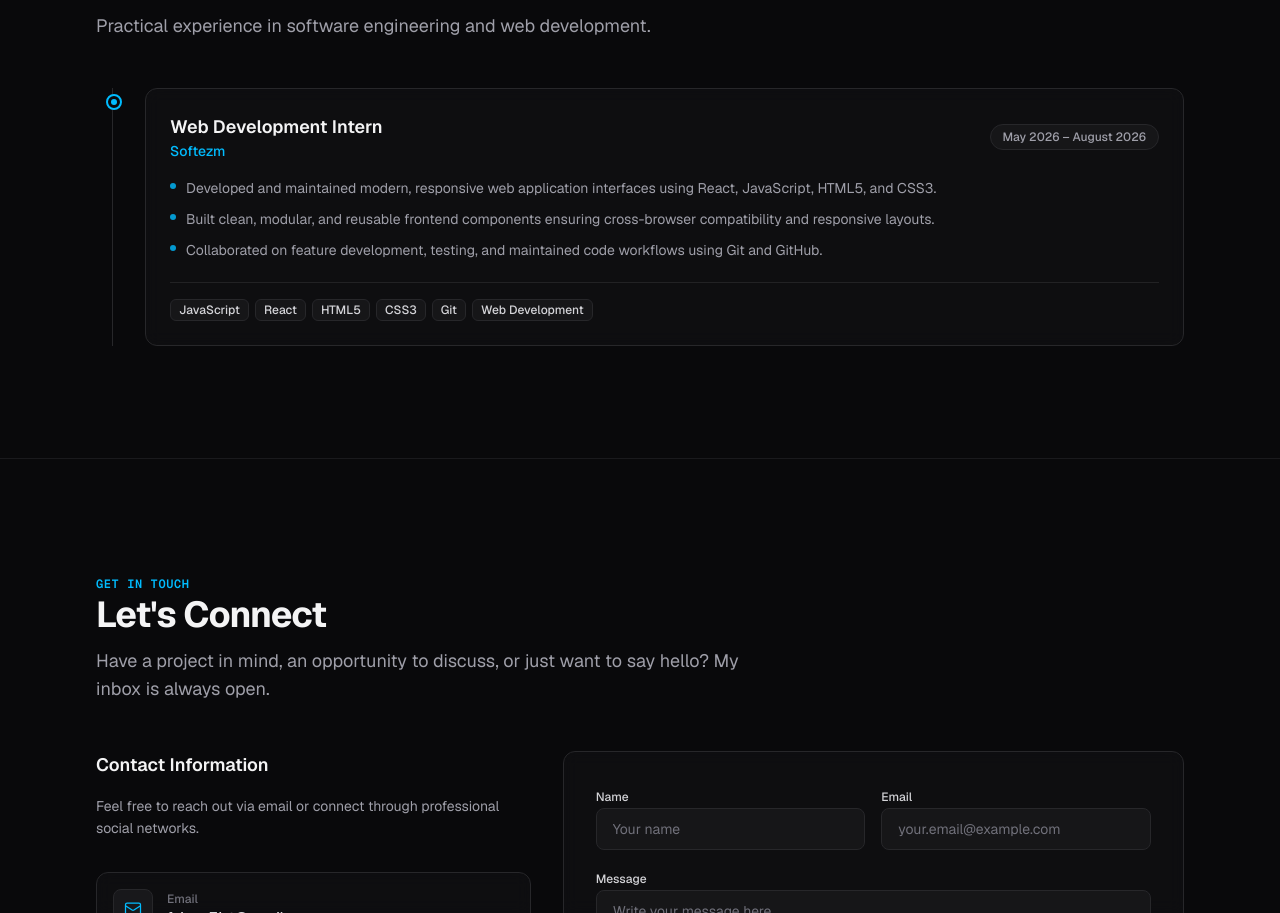
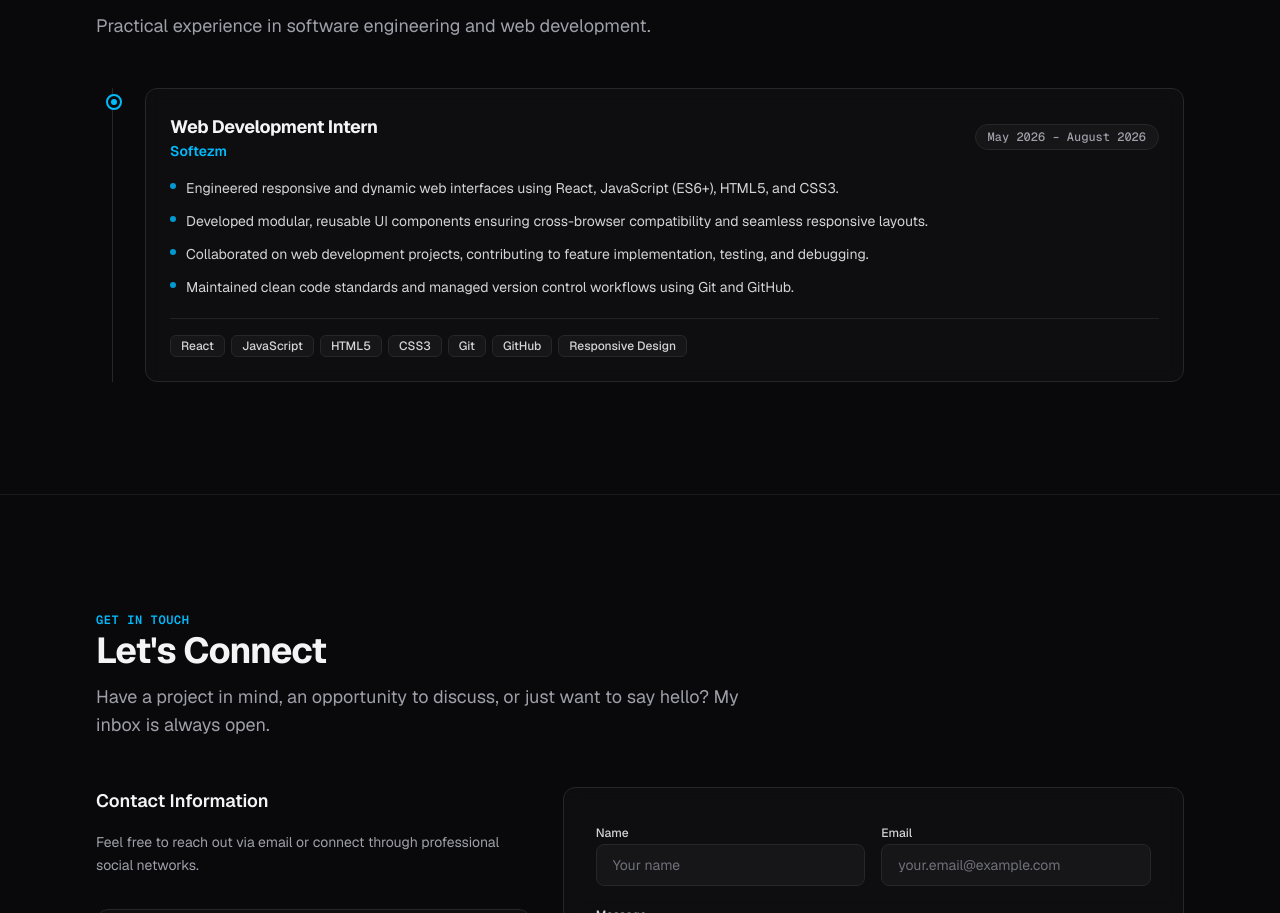
Before and after one commit to faizan-523/Portfolio, a Next.js app: page / in a window 1280 px wide. Shown: the part 4512-5425 px from the top of the page. Built offline with nearby package versions, Linux system fonts and the light colour scheme.

Commit message:
Update Experience

```diff
--- a/src/components/sections/Experience.tsx
+++ b/src/components/sections/Experience.tsx
@@ -16,11 +16,12 @@ const EXPERIENCES: ExperienceItem[] = [
     company: "Softezm",
     period: "May 2026 – August 2026",
     responsibilities: [
-      "Developed and maintained modern, responsive web application interfaces using React, JavaScript, HTML5, and CSS3.",
-      "Built clean, modular, and reusable frontend components ensuring cross-browser compatibility and responsive layouts.",
-      "Collaborated on feature development, testing, and maintained code workflows using Git and GitHub.",
+      "Engineered responsive and dynamic web interfaces using React, JavaScript (ES6+), HTML5, and CSS3.",
+      "Developed modular, reusable UI components ensuring cross-browser compatibility and seamless responsive layouts.",
+      "Collaborated on web development projects, contributing to feature implementation, testing, and debugging.",
+      "Maintained clean code standards and managed version control workflows using Git and GitHub.",
     ],
-    technologies: ["JavaScript", "React", "HTML5", "CSS3", "Git", "Web Development"],
+    technologies: ["React", "JavaScript", "HTML5", "CSS3", "Git", "GitHub", "Responsive Design"],
   },
 ];
 
@@ -57,24 +58,24 @@ export function Experience() {
               <div className="rounded-xl border border-zinc-800 bg-zinc-900/40 p-6 backdrop-blur-sm transition-colors hover:border-zinc-700">
                 <div className="flex flex-col gap-2 sm:flex-row sm:items-center sm:justify-between">
                   <div>
-                    <h3 className="text-lg font-semibold text-zinc-100">
+                    <h3 className="text-lg font-bold tracking-tight text-zinc-100">
                       {exp.role}
                     </h3>
-                    <p className="text-sm font-medium text-sky-400">
+                    <p className="text-sm font-semibold text-sky-400">
                       {exp.company}
                     </p>
                   </div>
-                  <span className="inline-flex w-fit rounded-full border border-zinc-800 bg-zinc-900/80 px-3 py-1 text-xs font-medium text-zinc-400">
+                  <span className="inline-flex w-fit rounded-full border border-zinc-800 bg-zinc-900/80 px-3 py-1 font-mono text-xs font-medium text-zinc-400">
                     {exp.period}
                   </span>
                 </div>
 
                 {/* Professional Bullet Points */}
-                <ul className="mt-4 space-y-2 text-sm text-zinc-400">
+                <ul className="mt-4 space-y-2.5 text-sm text-zinc-300">
                   {exp.responsibilities.map((resp, idx) => (
                     <li key={idx} className="flex items-start gap-2.5">
                       <span className="mt-1.5 h-1.5 w-1.5 shrink-0 rounded-full bg-sky-400/80" />
-                      <span className="leading-relaxed">{resp}</span>
+                      <span className="leading-relaxed text-zinc-300">{resp}</span>
                     </li>
                   ))}
                 </ul>
@@ -83,7 +84,7 @@ export function Experience() {
                   {exp.technologies.map((tech) => (
                     <span
                       key={tech}
-                      className="rounded-md border border-zinc-800 bg-zinc-900/80 px-2 py-0.5 text-xs font-medium text-zinc-300"
+                      className="rounded-md border border-zinc-800 bg-zinc-900/80 px-2.5 py-0.5 text-xs font-medium text-zinc-300"
                     >
                       {tech}
                     </span>
```
